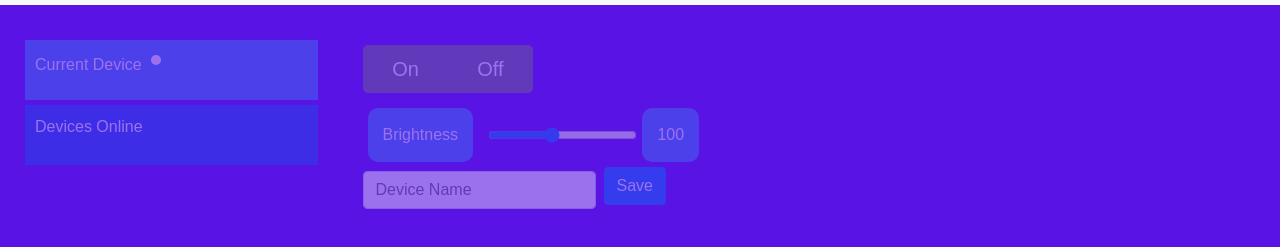
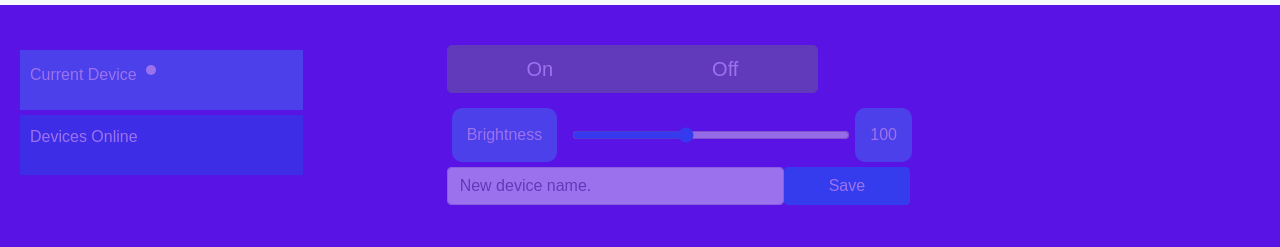
Before and after one commit to technorainbows/LED-IOT-api, a plain HTML site: page site/index.html in a window 1280 px wide. Shown: the part 321-568 px from the top of the page. Drawn offline with nearby package versions, Linux system fonts and the light colour scheme; no server answers.

Commit message:
fix layout (minor)

```diff
--- a/site/index.html
+++ b/site/index.html
@@ -14,67 +14,61 @@
 <body>
     <header>
         <nav id="page-title" class="navbar navbar-light bg-light">
-            <span class="navbar-brand col-mb-10 col-lg-8 col-sm-7 h1">LED IOT Web Interface</span>
-            <span class="navbar-brand col-md-1 col-lg-3 col-sm-4">Server Status:<span id="serverStatus" class="align-middle col-sm-1 col-md-2 col-lg-2"><img src="https://img.icons8.com/ios/50/000000/cloud-cross.png" id="icon-disconnected"><img src="https://img.icons8.com/ios/50/000000/cloud-sync.png" id="icon-connected"> </span></span>
+            <span class="navbar-brand col-mb-6 col-lg-8 col-sm-5 col-xs-auto h1">LED IOT Web Interface</span>
+            <span class="navbar-brand col-md-3 col-xs-auto float-right align-right">Server Status:<span id="serverStatus" class="align-right col-xs-auto col-sm-1 col-md-2 col-lg-2"><img src="https://img.icons8.com/ios/50/000000/cloud-cross.png" id="icon-disconnected"><img src="https://img.icons8.com/ios/50/000000/cloud-sync.png" id="icon-connected"> </span></span>
         </nav>
     </header>
     <!-- MAIN CONTENT -->
     <!-- <div class="overlay"> -->
     <div id="main-content" class="container-fluid">
         <div class="row" id="nested-content">
-            <div class="col-lg-3 col-md-3 container" id="device-info">
+            <div class="col-lg-3 col-md-3 col-sm-8 container-fluid device-params" id="device-info">
                 <!-- <div class="row col-lg-12" -->
-                <div id="currentDevice" class="col-lg-12 label-current-device align-middle">Current Device <label for="currentDevice" id="currentDeviceLabel" value="currentDeviceValue" class="label-device"></label>
+                <div id="currentDevice" class="col-lg-12  label-current-device align-middle">Current Device <label for="currentDevice" id="currentDeviceLabel" value="currentDeviceValue" class="label-device"></label>
                 </div>
-                <div id="onlineDevices" class="col-lg-12 align-middle label-heartbeat">Devices Online <label for="device-info" id="deviceList"></div>
+                <div id="onlineDevices" class="col-lg-12 align-middle label-heartbeat">Devices Online <label for="device-info" id="deviceList">
+                </div>
                 <!-- <div class="btn-toolbar col-lg-2 align-middle" role="toolbar" aria-label="..." id="devices"></div> -->
+            </div> <!-- close div for device-info -->
+            <div class="col-md-1 cl-sm-12 col-xs-hidden">
             </div>
-            <div class="col-md-8 col-lg-8 align-right" id="parameter-UI">
-                <div>
+            <div class="col-lg-8 col-md-7 col-sm-7 container-fluid device-params" id="parameter-UI">
+                <!-- <div> -->
                 <!--        ON/OFF BUTTON -->
-                    <div id="btn-ledState" class="btn-group btn-group-toggle align-middle col-lg-3" data-toggle="buttons">
-                        <label class="btn btn-secondary btn-lg">
+                <div id="btn-ledState" class="btn-group btn-group-toggle align-middle col-lg-6" data-toggle="buttons">
+                    <label class="btn btn-secondary btn-lg btn-toggle">
                         <input type="radio" name="options" id="ledON" autocomplete="off"> On
                     </label>
-                        <label class="btn btn-secondary btn-lg">
+                    <label class="btn btn-secondary btn-lg btn-toggle">
                         <input type="radio" name="options" id="ledOFF" autocomplete="off"> Off
                     </label>
-                    </div>
-<!--
-                    <div class="custom-control custom-switch">
-                        <input type="checkbox" class="custom-control-input" id="customSwitch1">
-                        <label class="custom-control-label" for="customSwitch1">On/off</label>
-                    </div> -->
-<!--                     <div class="custom-control custom-switch">
-                        <input type="checkbox" class="custom-control-input" disabled id="customSwitch2">
-                        <label class="custom-control-label" for="customSwitch2">Disabled switch element</label>
-                    </div>
- -->
+
                 </div> <!-- on/off button div close -->
+                <!-- </div>  -->
                 <!-- <div class="row" padding=10px> -->
                 <!--         BRIGHTNESS SLIDER -->
-                <div class="col-sm-10 col-lg-6 col-md-6" id="brightness">
-                    <form>
-                        <div class="row col-lg-12 col-md-6 col-sm-12 ">
-                            <label for="slider-brightness" id="brightness-label" class="ui-label align-middle">Brightness</label>
-                            <input type="range" value=100 min=0 max=255 step=1 name="slider-brightness" class="form-control-range col-lg col-md-6 col-sm-6" id="slider-brightness">
-                            <span id="brightness-value" class="align-middle ui-label">100</span>
+                <div class="col-sm-12 col-lg-10 col-md-12 col-xs-12 device-params" id="brightness">
+                    <form class="">
+                        <div class="row col-11 ">
+                            <label for="slider-brightness" id="brightness-label" class="ui-label col-md-auto col-sm-12">Brightness</label>
+                            <input type="range" value=100 min=0 max=255 step=1 name="slider-brightness" class="form-control-range col-lg-6 col-md-5 col-sm-8 col-xs-auto" id="slider-brightness">
+                            <label id="brightness-value" class="align-middle ui-label">100</span>
                         </div>
+                    </form>
                     <!--  <div class="row col-lg-12 col-md-10">
                     <label for="formControlRange" id="hue-label" class="ui-label align-middle">Hue</label>
                     <input type="range" min="0" max="255" class="form-control-range col-lg" id="formControlRange">
                 </div> -->
-                    </form>
                 </div> <!-- /BRIGHTNESS SLIDER -->
                 <!--     DEVICE NAME FORM -->
-                <div class="col-md-9 col-lg-9 align-right" id="device-name">
+                <div class="align-right device-params col-sm-12 col-md-12 col-lg-8" id="device-name">
                     <form class="form-inline" form action="" form id="name-form">
                         <label class="sr-only" for="inlineFormInputName2">Name</label>
-                        <input type="text" class="form-control mb-2 mr-sm-2" id="input-name" placeholder="Device Name">
-                        <button type="submit" class="btn btn-primary mb-3" id="save-name">Save</button>
+                        <input type="text" class="form-control col-sm-8 col-md-8" id="inputName" placeholder="New device name.">
+                        <button type="submit" class="btn btn-primary  col-3" id="save-name">Save</button>
                     </form>
-                </div>
-            </div>
+                </div> <!-- close div for device name form -->
+            </div> <!-- close for parameter UI -->
             <!-- <div class="row col-lg-2"> -->
             <!-- <div class="row" id="device-info"> -->
             <!-- </div> -->
```
Lines whose indentation alone changed are shown as unchanged.
